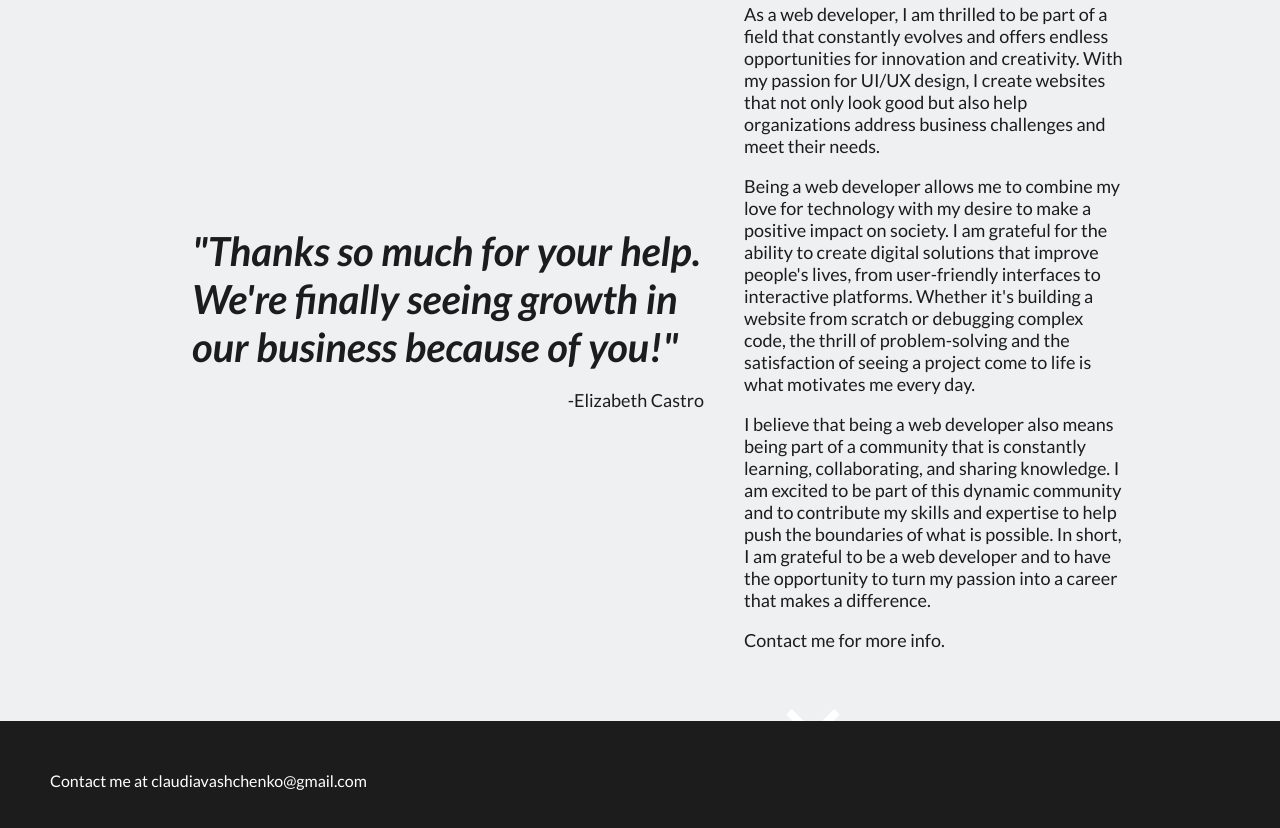
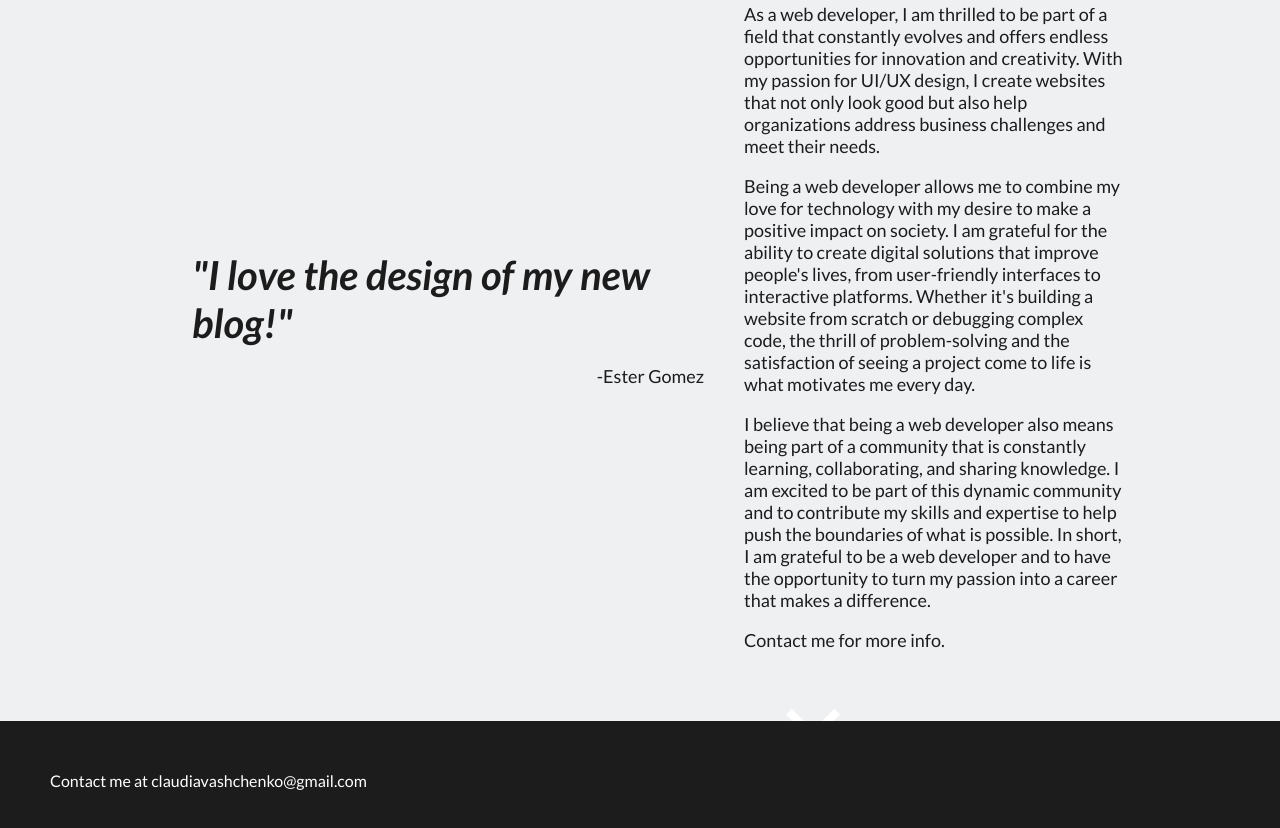
Before and after one commit to claudiavashchenko/new-portfolio-project, a plain HTML site: page index.html in a window 1280 px wide. Shown: the part 2820-3648 px from the top of the page. Drawn offline with Linux system fonts and the light colour scheme.

Commit message:
updated quote

```diff
--- a/index.html
+++ b/index.html
@@ -125,9 +125,9 @@
     <section class="about-section">
         <div class="quote-container">
             <h3 class="quote">
-                "Thanks so much for your help. We're finally seeing growth in our business because of you!"
+                "I love the design of my new blog!"
             </h3>
-            <p>-Elizabeth Castro</p>
+            <p>-Ester Gomez</p>
         </div>
         <div class="about-container">
             <h2>Why I do what I do</h2>
```
